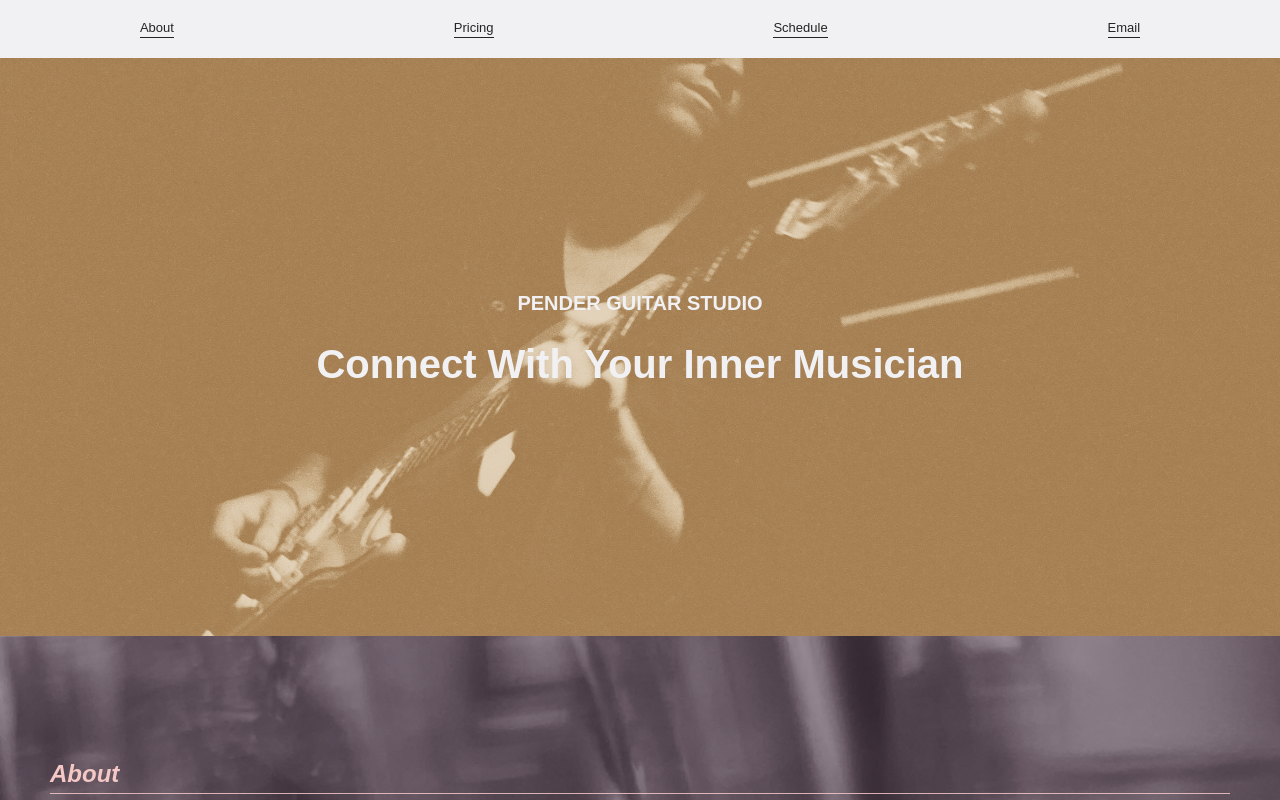
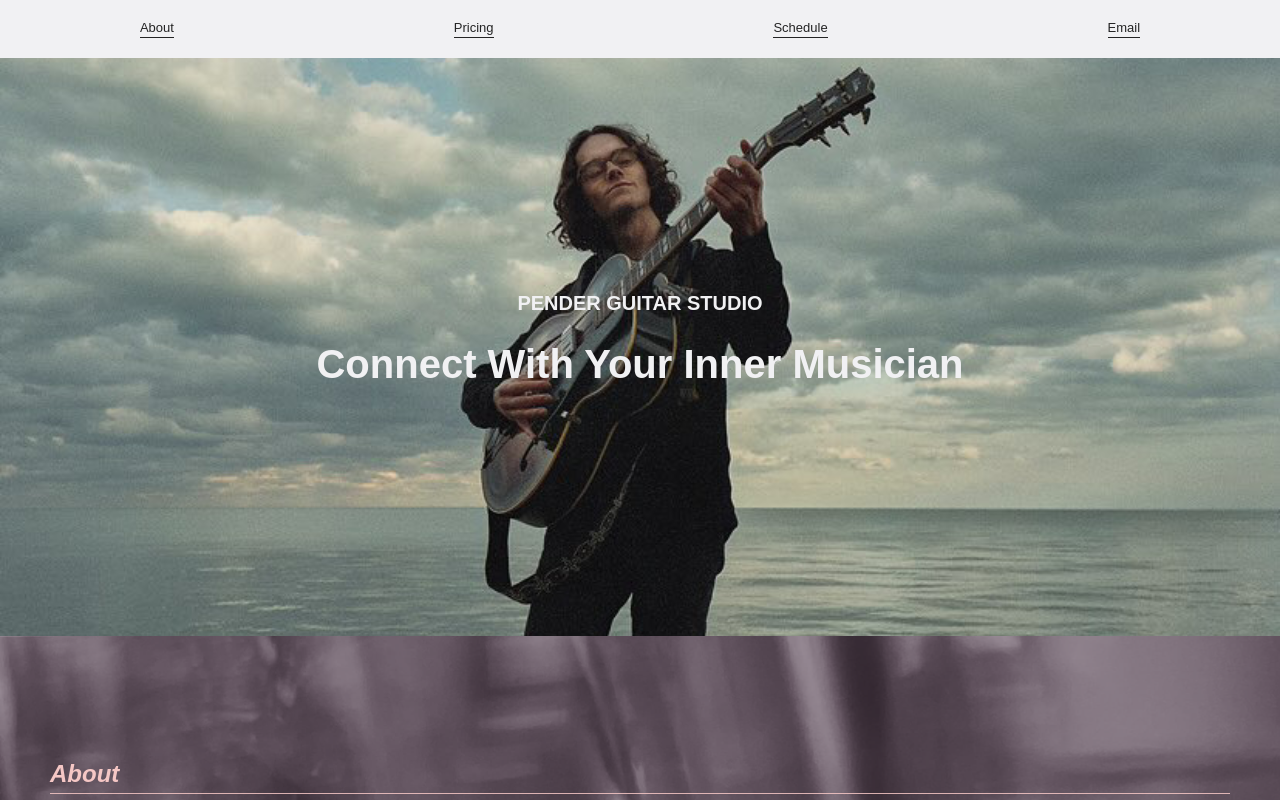
Before and after one commit to stupender/pender-guitar-studio, a plain HTML site: page index.html in a window 1280 px wide. Shown: the top 800 px of the page. Drawn offline with Linux system fonts and the light colour scheme; a web font is replaced by a local one.

Commit message:
Update style.css

```diff
--- a/style.css
+++ b/style.css
@@ -42,9 +42,9 @@ a.nav-link:hover {
 /* TITLE PAGE */
 
 .title-div {
-    background-color: rgb(201, 174, 136);
+/*     background-color: rgb(201, 174, 136); */
     /* background-image: url("images/photay3.jpg"); */
-    background-image: url("images/guitar-bg.jpeg");
+    background-image: url("images/lakemichigan.jpg");
     background-size: cover;
     background-position: center;
 
```
